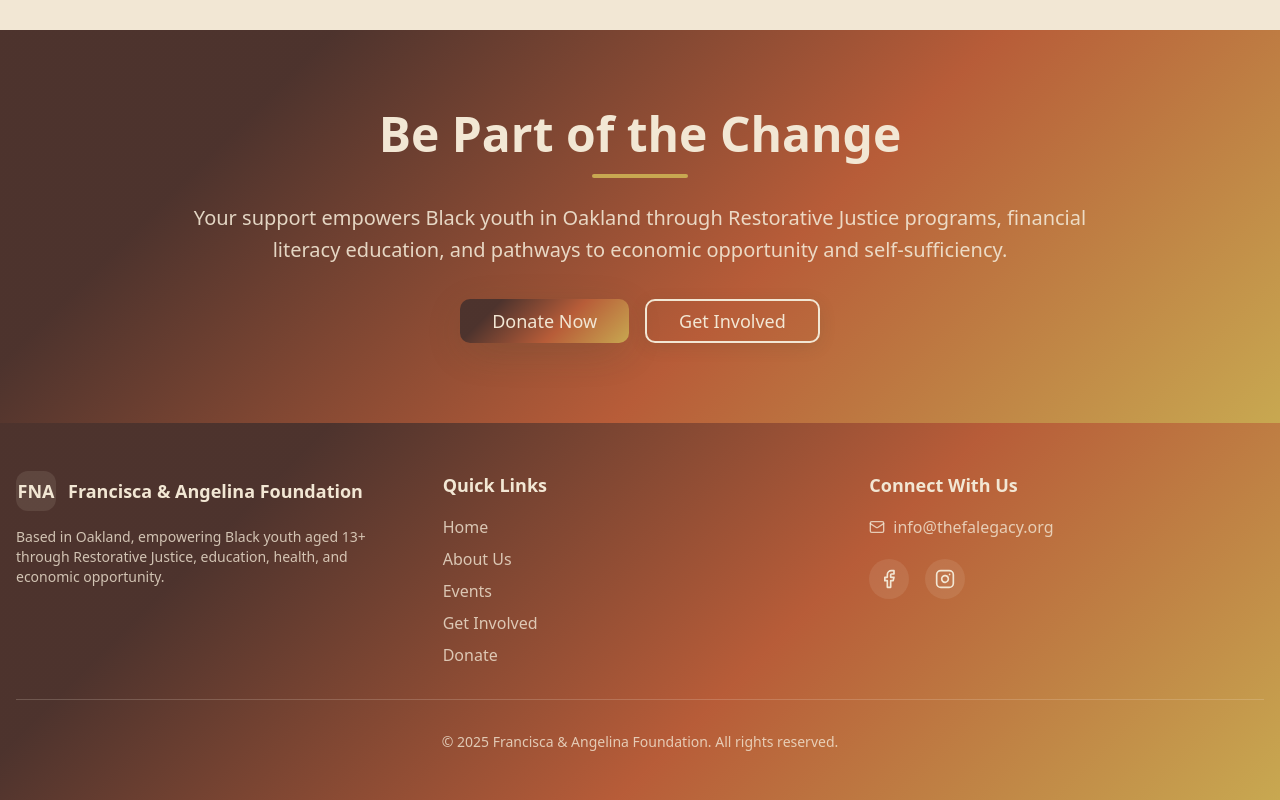
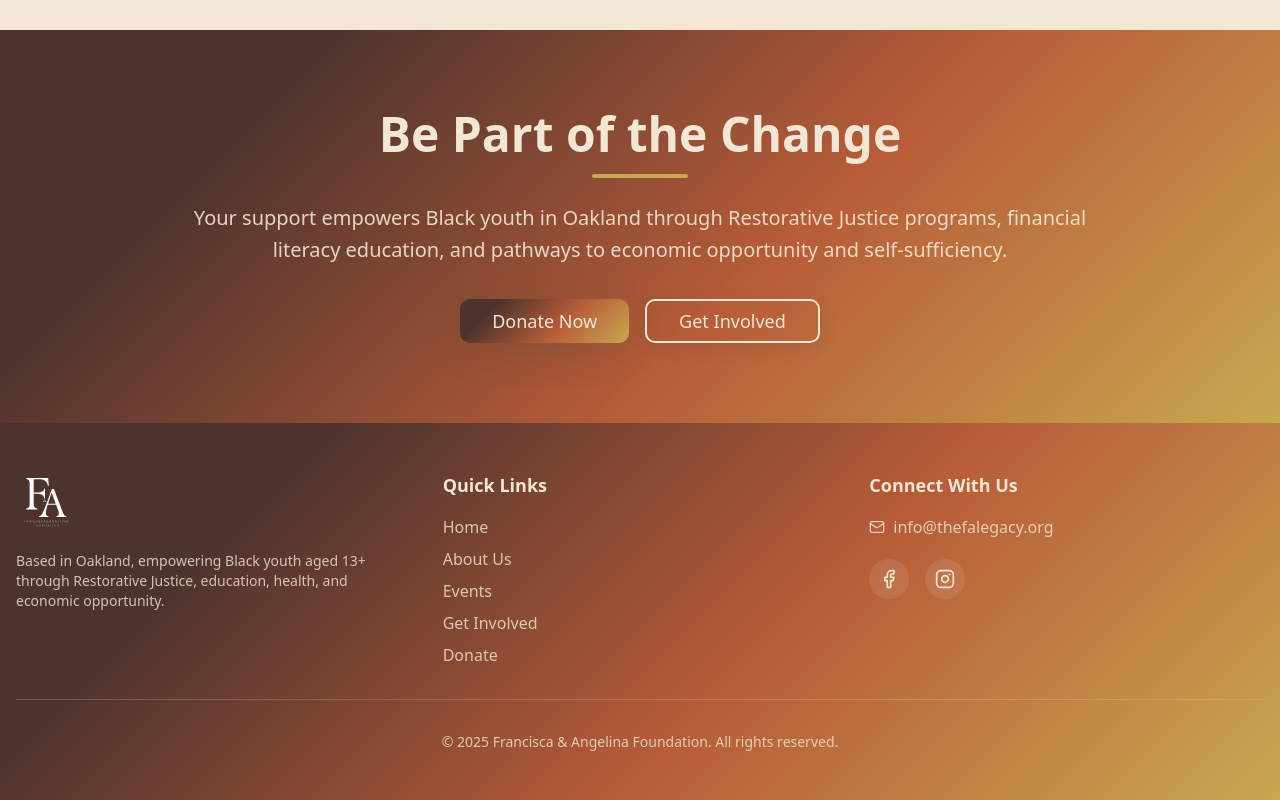
Before and after one commit to 2050xfs/fna-foundation-launch-e3c9d9b4, a React (Vite) app: page / in a window 1280 px wide. Shown: the part 2387-3187 px from the top of the page. Built offline with nearby package versions, Linux system fonts and the light colour scheme; the HTML template or start-up script is replaced by a standard one.

Commit message:
Refactor: Update logo usage

```diff
--- a/src/components/Footer.tsx
+++ b/src/components/Footer.tsx
@@ -1,5 +1,6 @@
 import { Link } from "react-router-dom";
 import { Mail, Facebook, Instagram } from "lucide-react";
+import logo from "@/assets/logo.svg";
 
 const Footer = () => {
   return (
@@ -8,12 +9,13 @@ const Footer = () => {
         <div className="grid grid-cols-1 md:grid-cols-3 gap-8 mb-8">
           {/* Brand */}
           <div>
-            <div className="flex items-center space-x-3 mb-4">
-              <div className="w-10 h-10 bg-background/10 rounded-lg flex items-center justify-center">
-                <span className="text-background font-bold text-lg">FNA</span>
-              </div>
-              <div className="font-bold text-lg">Francisca & Angelina Foundation</div>
-            </div>
+            <Link to="/" className="flex items-center mb-4 group">
+              <img
+                src={logo}
+                alt="Francisca & Angelina Foundation logo"
+                className="h-16 w-auto transition-transform group-hover:scale-105"
+              />
+            </Link>
             <p className="text-background/80 text-sm">
               Based in Oakland, empowering Black youth aged 13+ through Restorative Justice, education, health, and
               economic opportunity.
```
